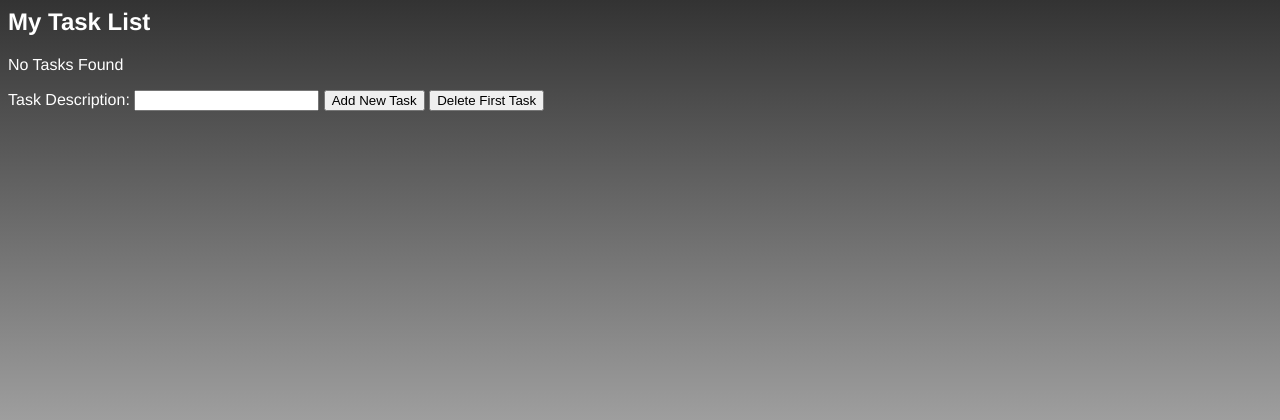
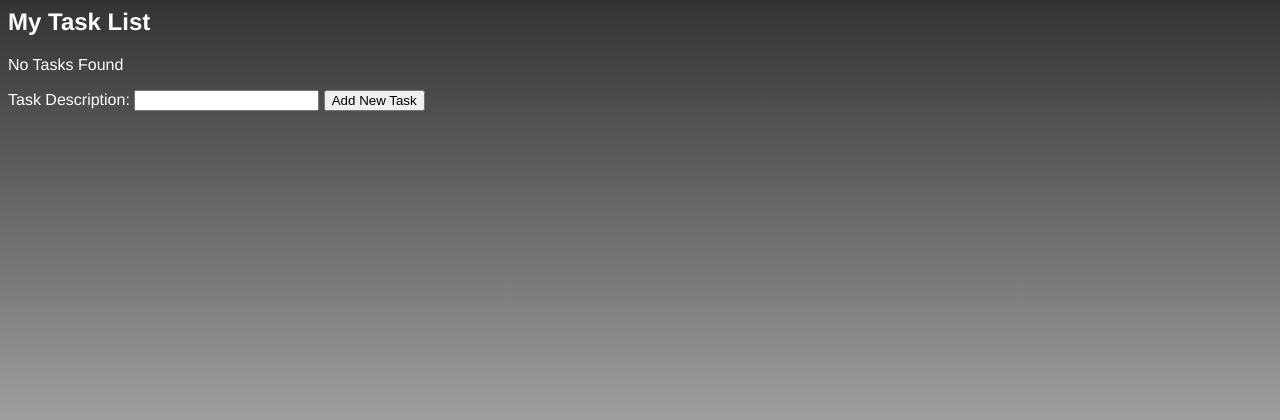
Before and after one commit to sashort/DjangoTest2, a Django app: page /tasks in a window 1280 px wide. Shown: the top 420 px of the page. Run offline with Django 3.2, Linux system fonts and the light colour scheme; data that the repository does not hold is empty.

Commit message:
Changed Template

```diff
--- a/tasks/views.py
+++ b/tasks/views.py
@@ -13,6 +13,6 @@ def task_list_view(request):
         if data.get("action") == "add": #data.get("action") = "add"
             TaskItem.objects.create(user_pk=request.user.pk, index=len(tasks) + 1, description=data.get("description"), complete=False)
         else: #deleting item
-            TaskItem.objects.get(user_pk=request.user.pk, index=int(data.get(data.get("action").replace("delete ","")))).delete()
+            TaskItem.objects.get(user_pk=request.user.pk, index=int(data.get("delete_index"))).delete()
     context = {'task_list':TaskItem.objects.filter(user_pk=request.user.pk)}
     return render(request, "task_list.html",context)
--- a/templates/task_list.html
+++ b/templates/task_list.html
@@ -34,7 +34,7 @@
 				<tbody>
 					{% for task in task_list %}
 					<tr>
-						<td><button form="frm" name="action" value="delete {{ task.index }}">X</button></td>
+						<td><button form="frm" name="delete_index" value={{ task.index }}>X</button></td>
 						<td>{{ task.index }}</td>
 						<td>{{ task.complete }}</td>
 						<td>{{ task.description }}</td>
@@ -51,6 +51,5 @@
 		    <label for="description">Task Description:</label>
             <input type="text" name="description">
 			<button name="action" value="add">Add New Task</button>
-			<button name="action" value="delete 0">Delete First Task</button>
 		</form>
 {% endblock %}
```
